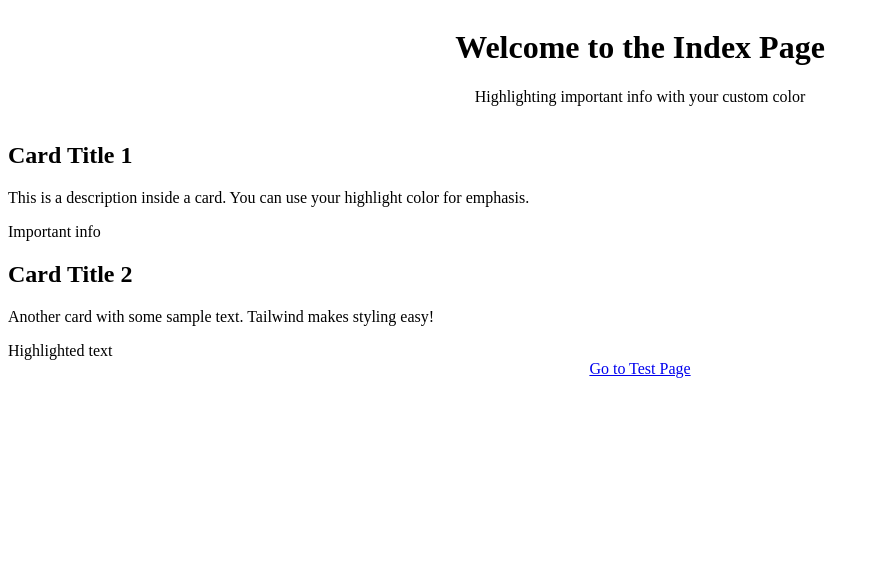
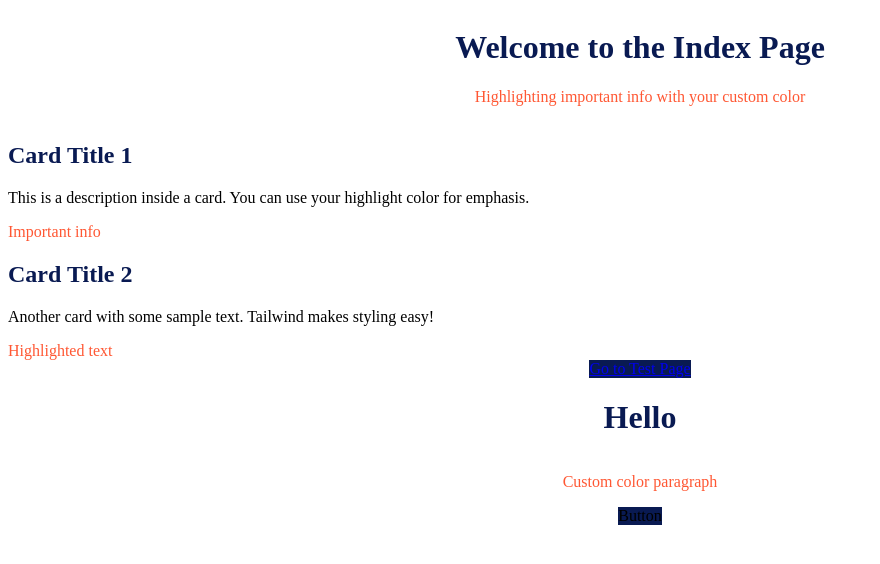
Before and after one commit to BaseMax/tailwindcss-setup, a website built with Vite: page index.html in a window 1280 px wide. Shown: the whole page, without its empty margins (0-880 px from the left). Built offline with nearby package versions, Linux system fonts and the light colour scheme.

Commit message:
Fix and fully test, now i have custom colors to support tailwindcss 4, not 3

```diff
--- a/index.html
+++ b/index.html
@@ -35,5 +35,9 @@
     </a>
   </footer>
 
+  <h1 class="text-4xl font-bold text-table-header">Hello</h1>
+  <p class="text-highlight">Custom color paragraph</p>
+  <a class="bg-table-header text-white px-4 py-2 rounded hover:bg-highlight">Button</a>
+
 </body>
 </html>
--- a/tailwind.config.js
+++ b/tailwind.config.js
@@ -1,14 +1,22 @@
 /** @type {import('tailwindcss').Config} */
 module.exports = {
-  content: ['./*.html', './*.js'],
+  content: [
+    './*.html',
+    './**/*.html',
+    './*.js',
+    './**/*.js'
+  ],
+  safelist: [
+    'bg-table-header',
+    'text-highlight',
+  ],
   theme: {
     extend: {
       colors: {
-        'table-header': '#091a52',
-        'highlight': '#ff5733',
+        // 'table-header': '#091a52',
+        // 'highlight': '#ff5733',
       },
     },
   },
-  safelist: ['bg-table-header', 'text-highlight'],
   plugins: [],
 };
--- a/tailwind.css
+++ b/tailwind.css
@@ -1,3 +1,8 @@
 @tailwind base;
 @tailwind components;
 @tailwind utilities;
+
+@theme {
+  --color-table-header: #091a52;
+  --color-highlight: #ff5733;
+}
```
Also changed, not shown: 1 other file.
